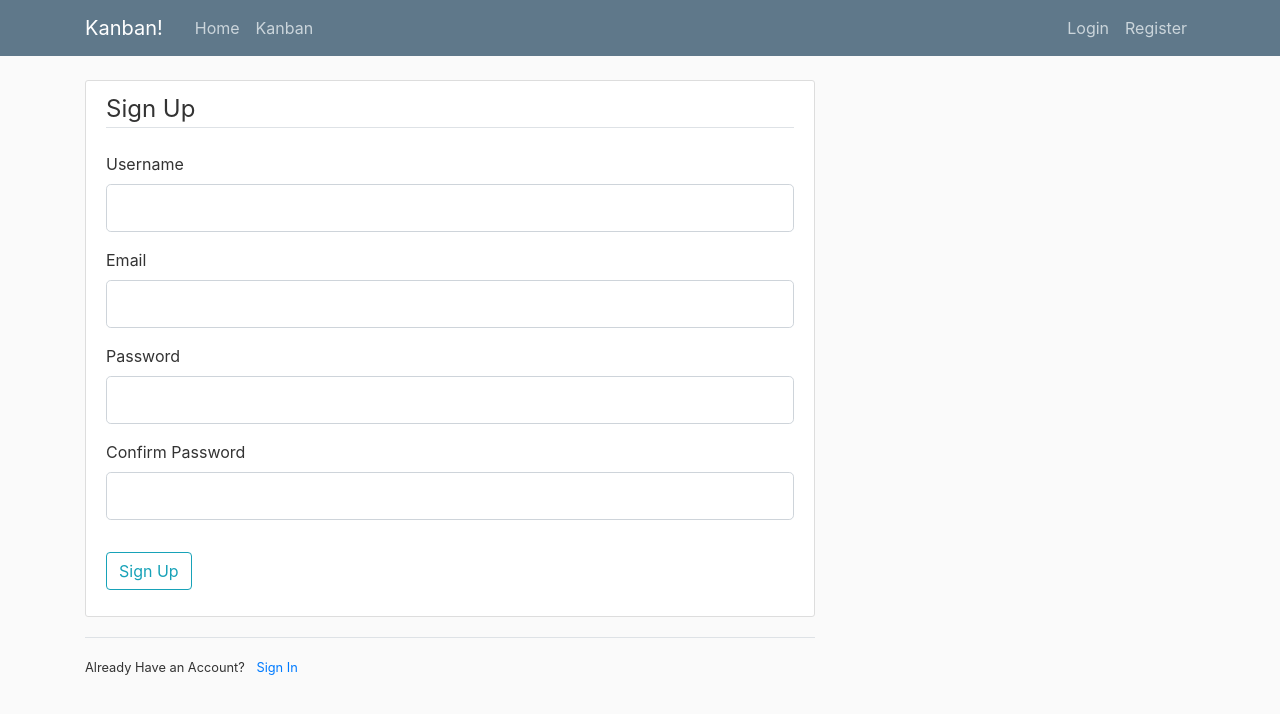
After one commit to hordiienkoalina/kanban, a Flask app: page /register in a window 1280 px wide. The commit adds this page. Shown: the top 714 px of the page. Run offline with Flask 2, Linux system fonts and the light colour scheme; some libraries are stand-ins or nearby versions.

Commit message:
Register + Log In Implemented

```diff
--- a/flaskr/__init__.py
+++ b/flaskr/__init__.py
@@ -3,6 +3,7 @@
 
 import os
 from flask import Flask, render_template
+from .forms import RegistrationForm, LoginForm
 
 def create_app(test_config=None):
     # creates and configures the app
@@ -33,7 +34,17 @@ def create_app(test_config=None):
 
     @app.route('/kanban')
     def kanban():
-        return render_template('kanban.html', title='Kanban!')
+        return render_template('kanban.html', title='Board - Kanban!')
+
+    @app.route('/register')
+    def register():
+        form = RegistrationForm()
+        return render_template('register.html', title='Register - Kanban!', form=form)
+
+    @app.route('/login')
+    def login():
+        form = LoginForm()
+        return render_template('register.html', title='Log In - Kanban!', form=form)
 
     # connects database
     from . import db
--- /dev/null
+++ b/flaskr/forms.py
@@ -0,0 +1,22 @@
+from flask_wtf import FlaskForm
+from wtforms import StringField, PasswordField, SubmitField, BooleanField
+from wtforms.validators import DataRequired, Length, Email, EqualTo
+
+class RegistrationForm(FlaskForm):
+    username = StringField('Username',
+                        validators=[DataRequired(), Length(min=2, max=20)])
+    email = StringField('Email',
+                        validators=[DataRequired(), Email()])
+    password = PasswordField('Password',
+                            validators=[DataRequired()])
+    confirm_password = PasswordField('Confirm Password',
+                                    validators=[DataRequired(), EqualTo('password')])
+    submit = SubmitField("Sign Up")
+
+class LoginForm(FlaskForm):
+    email = StringField('Email',
+                        validators=[DataRequired(), Email()])
+    password = PasswordField('Password',
+                            validators=[DataRequired()])
+    remember = BooleanField('Remember Me')
+    submit = SubmitField("Sign Up")
--- /dev/null
+++ b/flaskr/static/main.css
@@ -0,0 +1,80 @@
+body {
+background: #fafafa;
+color: #333333;
+margin-top: 5rem;
+}
+
+h1, h2, h3, h4, h5, h6 {
+color: #444444;
+}
+
+.bg-steel {
+background-color: #5f788a;
+}
+
+.site-header .navbar-nav .nav-link {
+color: #cbd5db;
+}
+
+.site-header .navbar-nav .nav-link:hover {
+color: #ffffff;
+}
+
+.site-header .navbar-nav .nav-link.active {
+font-weight: 500;
+}
+
+.content-section {
+background: #ffffff;
+padding: 10px 20px;
+border: 1px solid #dddddd;
+border-radius: 3px;
+margin-bottom: 20px;
+}
+
+.article-title {
+color: #444444;
+}
+
+a.article-title:hover {
+color: #428bca;
+text-decoration: none;
+}
+
+.article-content {
+white-space: pre-line;
+}
+
+.article-img {
+height: 65px;
+width: 65px;
+margin-right: 16px;
+}
+
+.article-metadata {
+padding-bottom: 1px;
+margin-bottom: 4px;
+border-bottom: 1px solid #e3e3e3
+}
+
+.article-metadata a:hover {
+color: #333;
+text-decoration: none;
+}
+
+.article-svg {
+width: 25px;
+height: 25px;
+vertical-align: middle;
+}
+
+.account-img {
+height: 125px;
+width: 125px;
+margin-right: 20px;
+margin-bottom: 16px;
+}
+
+.account-heading {
+font-size: 2.5rem;
+}
--- a/flaskr/templates/kanban.html
+++ b/flaskr/templates/kanban.html
@@ -32,14 +32,16 @@
 
 <!DOCTYPE html>
 <html lang="en">
+
 <head>
 <meta charset="UTF-8">
 <meta name="viewport" content="width=device-width, initial-scale=1.0">
 <title>Kanban!</title>
 <link rel="stylesheet" href="static/style.css">
 <link href="https://fonts.googleapis.com/css?family=Nunito:400,600,700,800,900" rel="stylesheet">
+</head>
+
 <body>
-
 <div class="boards">
     <button class="trigger">+ Add Task</button>
         <div class="modal">
--- /dev/null
+++ b/flaskr/templates/layout.html
@@ -0,0 +1,56 @@
+<!DOCTYPE html>
+<html>
+<head>
+    <!-- Required meta tags -->
+    <meta charset="utf-8">
+    <meta name="viewport" content="width=device-width, initial-scale=1, shrink-to-fit=no">
+
+    <!-- Bootstrap CSS -->
+    <link rel="stylesheet" href="https://maxcdn.bootstrapcdn.com/bootstrap/4.0.0/css/bootstrap.min.css" integrity="sha384-Gn5384xqQ1aoWXA+058RXPxPg6fy4IWvTNh0E263XmFcJlSAwiGgFAW/dAiS6JXm" crossorigin="anonymous">
+
+    <link rel="stylesheet" type="text/css" href="{{ url_for('static', filename='main.css') }}">
+
+    {% if title %}
+        <title>{{ title }} - Kanban!</title>
+    {% else %}
+        <title>Kanban!</title>
+    {% endif %}
+</head>
+<body>
+    <header class="site-header">
+    <nav class="navbar navbar-expand-md navbar-dark bg-steel fixed-top">
+    <div class="container">
+        <a class="navbar-brand mr-4" href="/">Kanban!</a>
+        <button class="navbar-toggler" type="button" data-toggle="collapse" data-target="#navbarToggle" aria-controls="navbarToggle" aria-expanded="false" aria-label="Toggle navigation">
+        <span class="navbar-toggler-icon"></span>
+        </button>
+        <div class="collapse navbar-collapse" id="navbarToggle">
+        <div class="navbar-nav mr-auto">
+            <a class="nav-item nav-link" href="/">Home</a>
+            <a class="nav-item nav-link" href="/about">Kanban</a>
+        </div>
+        <!-- Navbar Right Side -->
+        <div class="navbar-nav">
+            <a class="nav-item nav-link" href="/login">Login</a>
+            <a class="nav-item nav-link" href="/register">Register</a>
+        </div>
+        </div>
+    </div>
+    </nav>
+</header>
+<main role="main" class="container">
+    <div class="row">
+    <div class="col-md-8">
+        {% block content %}{% endblock %}
+    </div>
+    </div>
+</main>
+
+
+    <!-- Optional JavaScript -->
+    <!-- jQuery first, then Popper.js, then Bootstrap JS -->
+    <script src="https://code.jquery.com/jquery-3.2.1.slim.min.js" integrity="sha384-KJ3o2DKtIkvYIK3UENzmM7KCkRr/rE9/Qpg6aAZGJwFDMVNA/GpGFF93hXpG5KkN" crossorigin="anonymous"></script>
+    <script src="https://cdnjs.cloudflare.com/ajax/libs/popper.js/1.12.9/umd/popper.min.js" integrity="sha384-ApNbgh9B+Y1QKtv3Rn7W3mgPxhU9K/ScQsAP7hUibX39j7fakFPskvXusvfa0b4Q" crossorigin="anonymous"></script>
+    <script src="https://maxcdn.bootstrapcdn.com/bootstrap/4.0.0/js/bootstrap.min.js" integrity="sha384-JZR6Spejh4U02d8jOt6vLEHfe/JQGiRRSQQxSfFWpi1MquVdAyjUar5+76PVCmYl" crossorigin="anonymous"></script>
+</body>
+</html>
--- /dev/null
+++ b/flaskr/templates/register.html
@@ -0,0 +1,39 @@
+{% extends "layout.html" %}
+    <head>
+
+    <title>Register!</title>
+    </head>
+    {% block content %}
+        <div class="content-section">
+            <form method="POST" action="">
+                {{ form.hidden_tag() }}
+                <fieldset class="form-group">
+                    <legend class="border-bottom mb-4">Sign Up</legend>
+                    <div class="form-group">
+                        {{ form.username.label(class="form-control-label") }}
+                        {{ form.username(class="form-control form-control-lg") }}
+                    </div>
+                    <div class="form-group">
+                        {{ form.email.label(class="form-control-label") }}
+                        {{ form.email(class="form-control form-control-lg") }}
+                    </div>
+                    <div class="form-group">
+                        {{ form.password.label(class="form-control-label") }}
+                        {{ form.password(class="form-control form-control-lg") }}
+                    </div>
+                    <div class="form-group">
+                        {{ form.confirm_password.label(class="form-control-label") }}
+                        {{ form.confirm_password(class="form-control form-control-lg") }}
+                    </div>
+                </fieldset>
+                <div class="form-group">
+                    {{ form.submit(class="btn btn-outline-info") }}
+                </div>
+            </form>
+        </div>
+        <div class="border-top pt-3">
+            <small>
+                Already Have an Account? <a class="ml-2" href="{{ url_for('login') }}">Sign In</a>
+            </small>
+        </div>
+    {% endblock content %}
```
Also changed, not shown: flaskr/templates/login.html (added).
